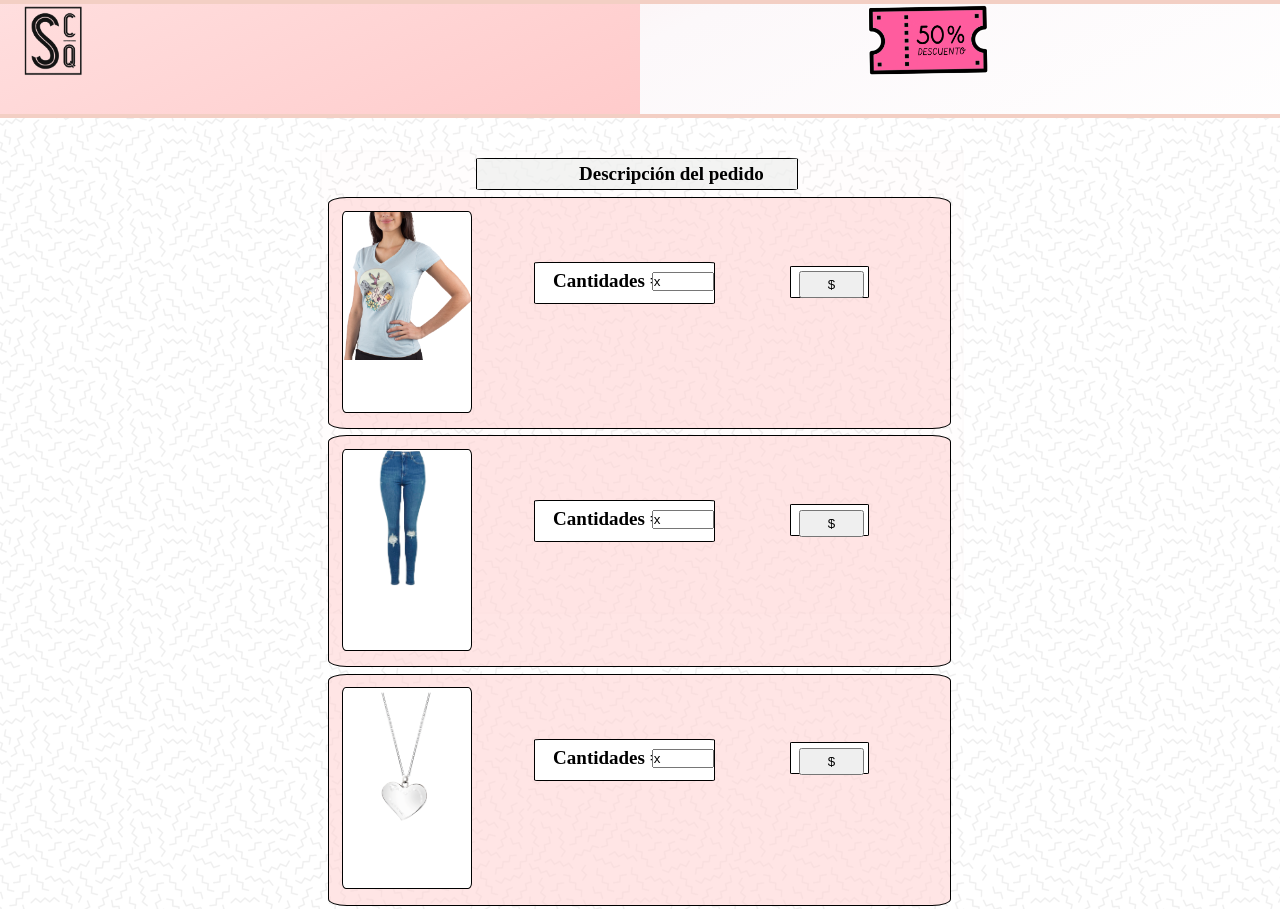
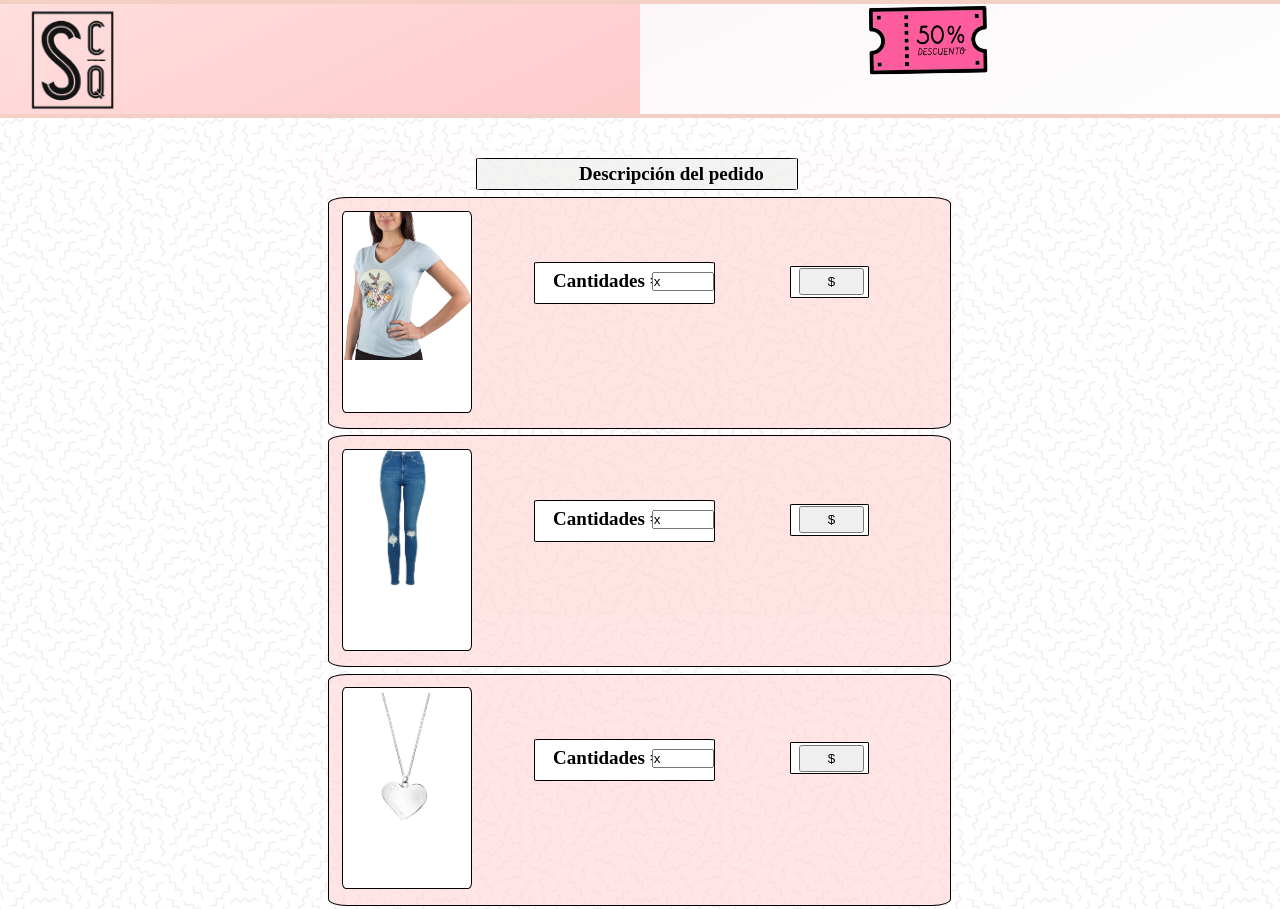
Before and after one commit to Dirsh/Sentite_como_queres, a plain HTML site: page carrito.html in a window 1280 px wide. Shown: the top 909 px of the page. Drawn offline with Linux system fonts and the light colour scheme.

Commit message:
agregue al logo un enlace para ir al inicio en todas las secciones

```diff
--- a/carrito.html
+++ b/carrito.html
@@ -29,7 +29,11 @@
     <main class="conteiner">
       <div class="header">
         <div class="box-header-izquierda">
-          <img class="icono-principal" src="./img/logo-ecommerce.png">
+          <form action="./index.html">
+            <button class="boton-icono-principal" type="submit">
+              <img class="icono-principal" src="./img/logo-ecommerce.png">
+            </button>
+          </form>
         </div>
         <div class="box-header-derecha">
           <img class="promo-gif" src="./img/promo-gif.gif">
--- a/css/style-carrito-desktop.css
+++ b/css/style-carrito-desktop.css
@@ -77,11 +77,17 @@ html {
 }
 
 .icono-principal {
-    width: 13%;
-    margin-top: -1%;
-    margin-left: 2%;
+    width: 23%;
+    min-width: 60px;
+    margin-top: 0%;
+    margin-left: -70%;
 }
 
+.vestite {
+    width: 17%;
+    margin-top: -15%;
+    margin-left: 77%;
+}
 
 
 .box-central {
--- a/css/style-carrito-mobile.css
+++ b/css/style-carrito-mobile.css
@@ -76,10 +76,16 @@ html {
 	}
 }
 
+.boton-icono-principal {
+    background-color: #fdfdfd00;
+    border: 0px;
+}
+
 .icono-principal {
-    width: 43%;
-    margin-top: 6%;
-    margin-left: 2%;
+    width: 36%;
+    width: 70px;
+    margin-top: 30%;
+    margin-left: 9%;
 }
 
 
--- a/css/style-carrito-notebook.css
+++ b/css/style-carrito-notebook.css
@@ -76,12 +76,17 @@ html {
 	}
 }
 
-.icono-principal {
-    width: 13%;
-    margin-top: -1%;
-    margin-left: 2%;
+.boton-icono-principal {
+    background-color: #fdfdfd00;
+    border: 0px;
 }
 
+.icono-principal {
+    width: 24%;
+    min-width: 60px;
+    margin-top: -1%;
+    margin-left: -70%;
+}
 
 
 .box-central {
@@ -176,7 +181,7 @@ html {
 .input-precio {
     width: 80%;
     min-width: 10px;
-    margin-top: 6%;
+    margin-top: 1.5%;
     margin-left: 10%;
     position: absolute;
 }
@@ -225,7 +230,7 @@ html {
 .input-subtotal {
     width: 5%;
     min-width: 10px;
-    margin-top: -0.9%;
+    margin-top: -1.25%;
     margin-left: 7%;
     position: absolute;
 
@@ -234,7 +239,7 @@ html {
 .input-envio {
     width: 5%;
     min-width: 10px;
-    margin-top: -1.2%;
+    margin-top: -1.25%;
     margin-left: 7%;
     position: absolute;
 
@@ -243,7 +248,7 @@ html {
 .input-total {
     width: 5%;
     min-width: 10px;
-    margin-top: -1.2%;
+    margin-top: -1.25%;
     margin-left: 7%;
     position: absolute;
 
--- a/css/style-index-desktop.css
+++ b/css/style-index-desktop.css
@@ -77,13 +77,17 @@ html {
 }
 
 
+.boton-icono-principal {
+    background-color: #fdfdfd00;
+    border: 0px;
+}
 
 .icono-principal {
-    width: 12%;
-    margin-top: 2%;
-    margin-left: 2%;
+    width: 28%;
+    min-width: 60px;
+    margin-top: 0%;
+    margin-left: -70%;
 }
-
 
 .vestite {
     width: 17%;
--- a/css/style-index-mobile.css
+++ b/css/style-index-mobile.css
@@ -73,12 +73,18 @@ html {
     margin-left: 50%;
 }
 
+.boton-icono-principal {
+    background-color: #fdfdfd00;
+    border: 0px;
+}
 
 .icono-principal {
-    width: 43%;
-    margin-top: 6%;
-    margin-left: 2%;
+    width: 36%;
+    width: 70px;
+    margin-top: 30%;
+    margin-left: 9%;
 }
+
 
 
 .vestite {
--- a/css/style-index-notebook.css
+++ b/css/style-index-notebook.css
@@ -77,11 +77,16 @@ html {
 }
 
 
+.boton-icono-principal {
+    background-color: #fdfdfd00;
+    border: 0px;
+}
 
 .icono-principal {
-    width: 15%;
-    margin-top: 2%;
-    margin-left: 2%;
+    width: 28%;
+    min-width: 60px;
+    margin-top: 0%;
+    margin-left: -70%;
 }
 
 
--- a/css/style-jeans-mobile.css
+++ b/css/style-jeans-mobile.css
@@ -44,11 +44,17 @@ html {
     position: absolute;
 }
 
+
+.boton-icono-principal {
+    background-color: #fdfdfd00;
+    border: 0px;
+}
+
 .icono-principal {
-    width: 39%;
-    margin-top: 11%;
-    margin-left: 16%;
-    position: absolute;
+    width: 36%;
+    width: 70px;
+    margin-top: 30%;
+    margin-left: 9%;
 }
 
 .box-header-derecha {
```
Also changed, not shown: index.html (+5 -2 lines), jeans.html (+5 -1 lines).
